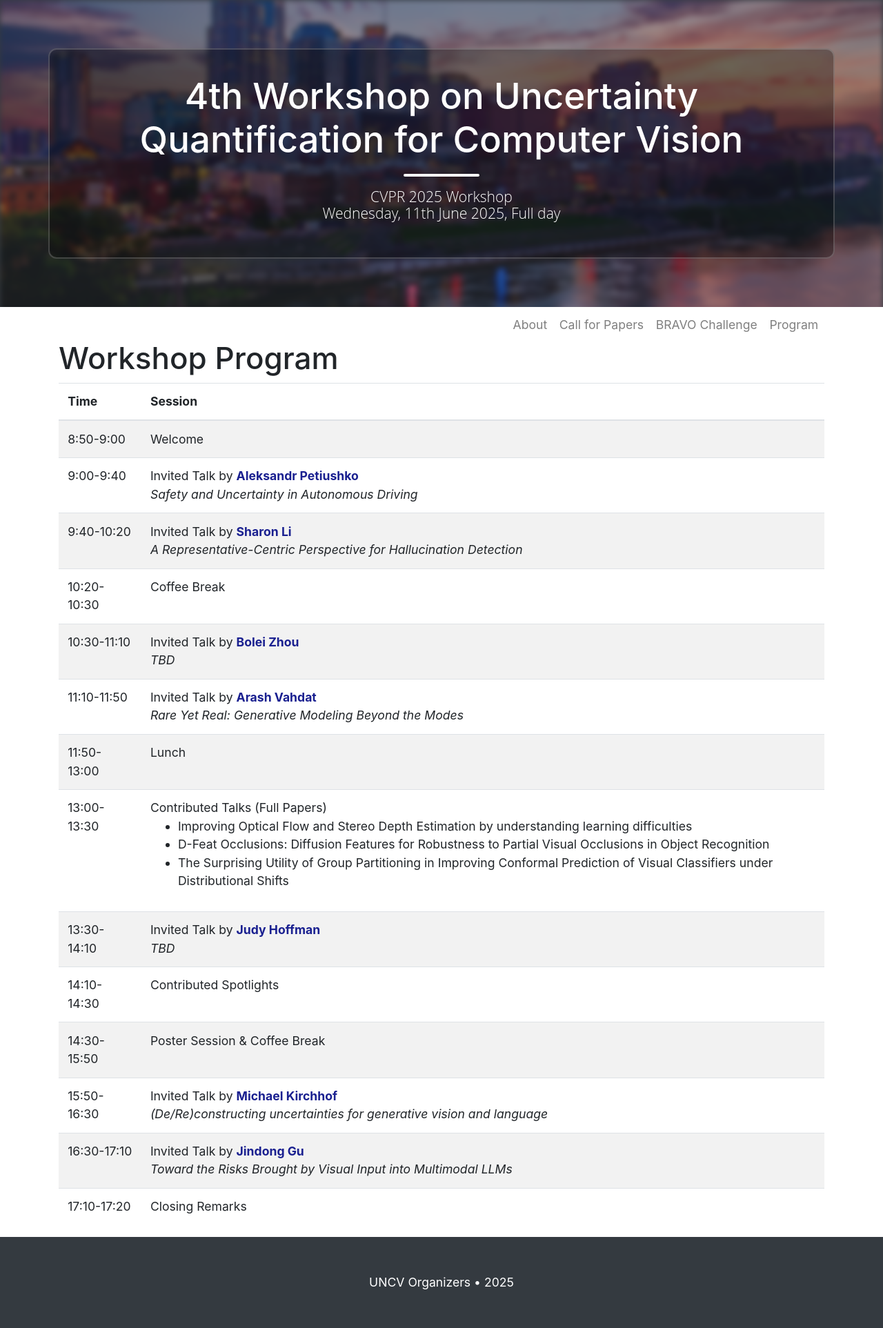
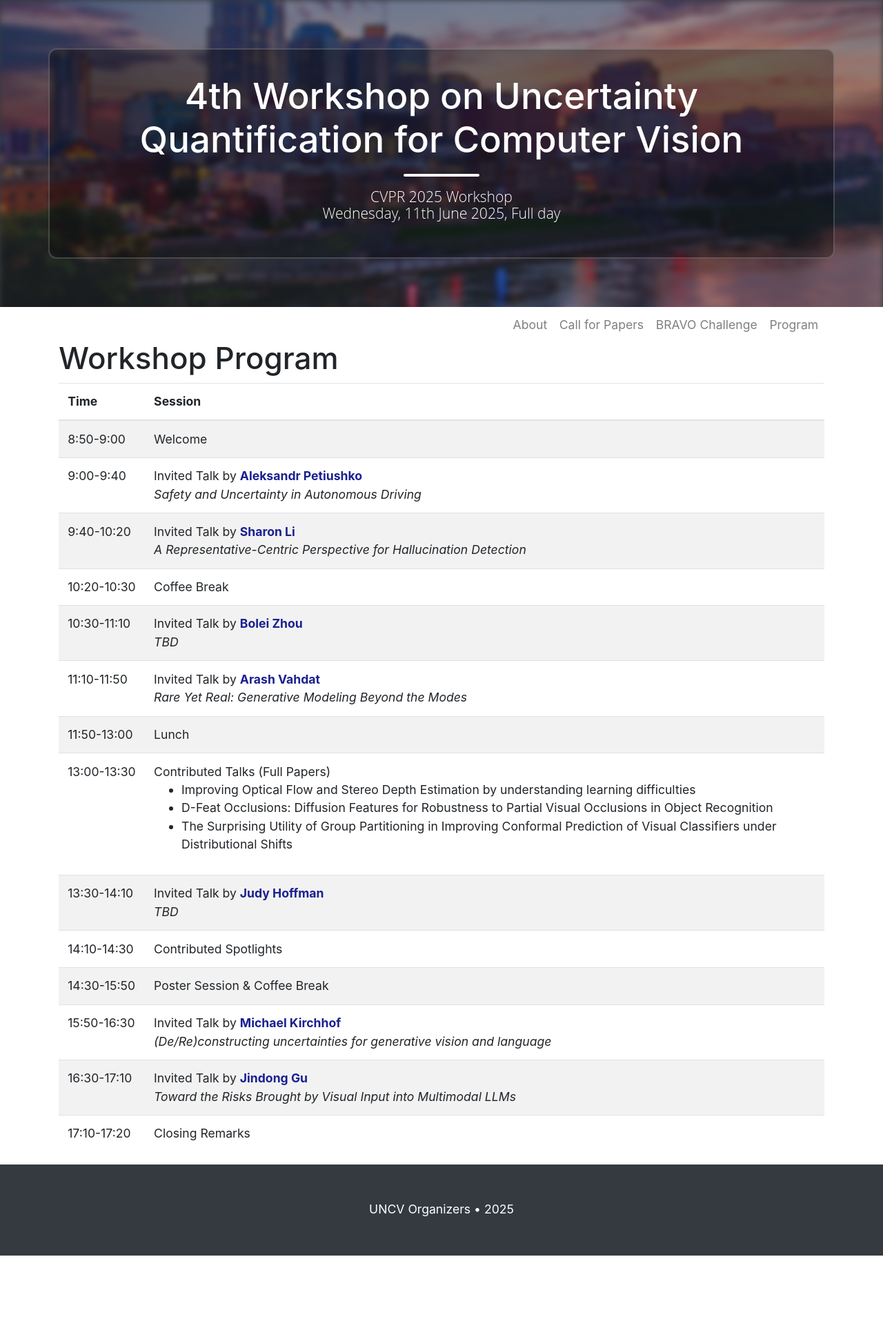
Before and after one commit to Uncertainty-CV/2025, a Jekyll site: the page built from _pages/program.md, in a window 1280 px wide. Shown: the whole page at 69% size. Built offline with Jekyll 4.4.1, drawn with Linux system fonts in a browser that asks for light colours; after the commit the page ends 1820 px from its top, so only the background shows below that.

Commit message:
format program times

```diff
--- a/assets/css/styles.scss
+++ b/assets/css/styles.scss
@@ -148,6 +148,10 @@ img.blur {
     margin-bottom: 8px;
 }
 
+.time-cell {
+  white-space: nowrap;
+}
+
 h2 {
     margin-top: 2.5rem;
 }
```
